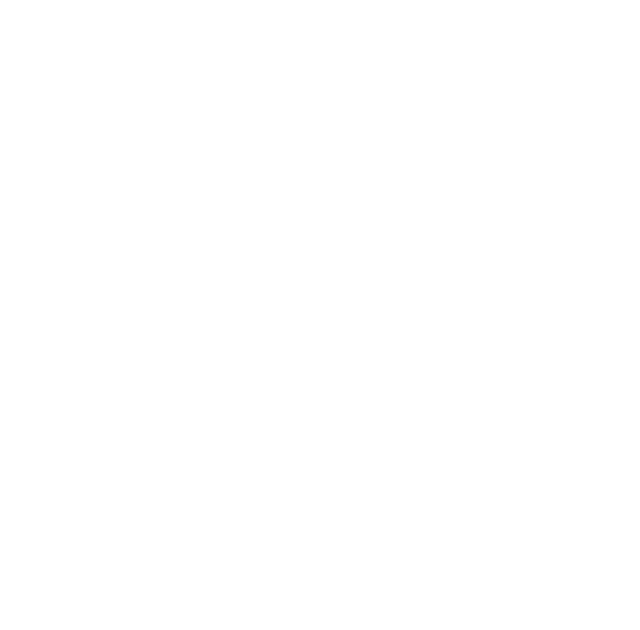
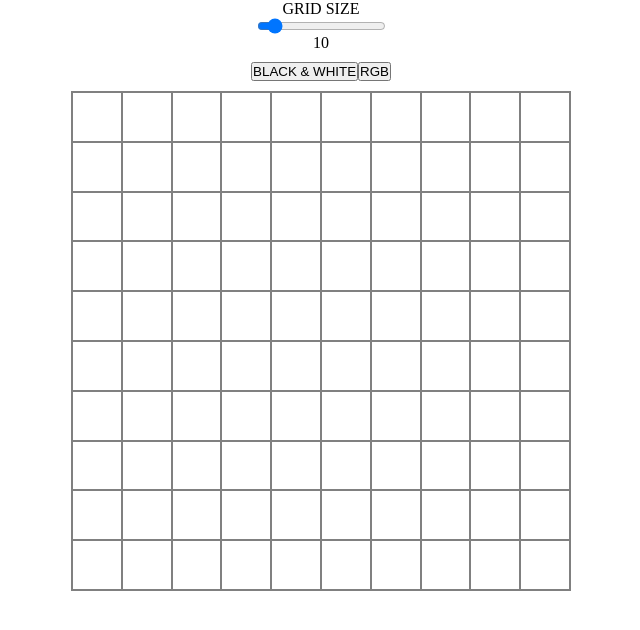
Before and after one commit to naticicirillo/etch-a-sketch, a plain HTML site: page index.html in a window 1280 px wide. Shown: the whole page, without its empty margins (319-959 px from the left). Drawn offline with Linux system fonts and the light colour scheme.

Commit message:
Add style and functionality

```diff
--- a/index.html
+++ b/index.html
@@ -1,11 +1,18 @@
 <!DOCTYPE html>
-<html lang="en">
+<html lang="es">
 <head>
     <meta charset="UTF-8">
     <meta name="viewport" content="width=device-width, initial-scale=1.0">
     <title>Etch-A-Sketch</title>
+    <link rel="stylesheet" href="styles.css">
 </head>
 <body>
+
+    <div id="container">
+        <div id="input-container"></div>
+        <div id="button-container"></div>
+        <div id="grid-container"></div>
+    </div>
 
     <script src="main.js"></script>
 </body>
--- a/main.js
+++ b/main.js
@@ -0,0 +1,98 @@
+const inputContainer = document.querySelector('#input-container');
+const btnContainer = document.querySelector('#button-container');
+const gridContainer = document.querySelector('#grid-container');
+
+
+/* -- INPUT -- */
+inputContainer.innerHTML += '<label for="grid-size">GRID SIZE</label>';
+inputContainer.innerHTML += '<input  type="range" name="" id="grid-size" min="1" max="100" value="10" oninput="this.nextElementSibling.value = this.value">'
+inputContainer.innerHTML += '<output>10</output>'
+
+
+/* -- GRID -- */
+let size = document.querySelector('input').value;
+
+function grid(size) {
+
+    for(let i = 0; i < size*size; i++) {
+        const gridSquare = document.createElement('div');
+        gridSquare.setAttribute('class', 'grid-square');
+        gridContainer.setAttribute('style', `grid-template-columns: repeat(${size}, 1fr); grid-template-rows: repeat(${size}, 1fr);`);
+        gridContainer.appendChild(gridSquare);
+    }
+
+    const input = document.querySelector('input');
+
+    input.addEventListener('input', event => {
+        removeItems();
+
+        let size = event.target.value;
+
+        for(let i = 0; i < size*size; i++) {
+            const gridSquare = document.createElement('div');
+            gridSquare.setAttribute('class', 'grid-square');
+            gridContainer.setAttribute('style', `grid-template-columns: repeat(${size}, 1fr); grid-template-rows: repeat(${size}, 1fr);`);
+            gridContainer.appendChild(gridSquare);
+        }
+    })
+}
+
+function removeItems() {
+    const oldGridSquares = document.querySelectorAll('.grid-square');
+
+    oldGridSquares.forEach(square => {
+        square.remove();
+    })
+}
+
+grid(size);
+
+
+/* -- BLACK & WHITE -- */
+function blackAndWhite() {
+    const bwBtn = document.createElement('button');
+    bwBtn.textContent = 'BLACK & WHITE';
+    btnContainer.appendChild(bwBtn);
+
+    bwBtn.addEventListener('click', () => {
+        gridContainer.addEventListener('mouseover', event => {
+            let target = event.target;
+
+            target.style['background'] = 'black';
+        })
+
+        gridContainer.addEventListener('mouseout', event => {
+            let target = event.target;
+
+            target.style.removeProperty('background');
+        })
+    })
+}
+
+blackAndWhite();
+
+
+/* -- RGB -- */
+function rgb() {
+    const rgbBtn = document.createElement('button');
+    rgbBtn.textContent = 'RGB';
+    btnContainer.appendChild(rgbBtn);
+
+    rgbBtn.addEventListener('click', () => {
+        gridContainer.addEventListener('mouseover', event => {
+            let target = event.target;
+
+            let randomColor = `rgb(${Math.random()*185}, ${Math.random()*185}, ${Math.random()*185})`;
+
+            target.style['background'] = randomColor;
+        })
+
+        gridContainer.addEventListener('mouseout', event => {
+            let target = event.target;
+
+            target.style.removeProperty('background');
+        })
+    })
+}
+
+rgb();
--- /dev/null
+++ b/styles.css
@@ -0,0 +1,32 @@
+*{
+    padding: 0;
+    margin: 0;
+    box-sizing: border-box;
+}
+
+#container {
+    display: flex;
+    flex-direction: column;
+    align-items: center;
+}
+
+#input-container {
+    display: inline-flex;
+    flex-direction: column;
+    align-items: center;
+}
+
+#button-container {
+    margin: 10px;
+}
+
+#grid-container {
+    display: grid;
+    width: 500px;
+    height: 500px;
+    border: 1px solid grey;
+}
+
+.grid-square {
+    border: 1px solid grey;
+}
```
